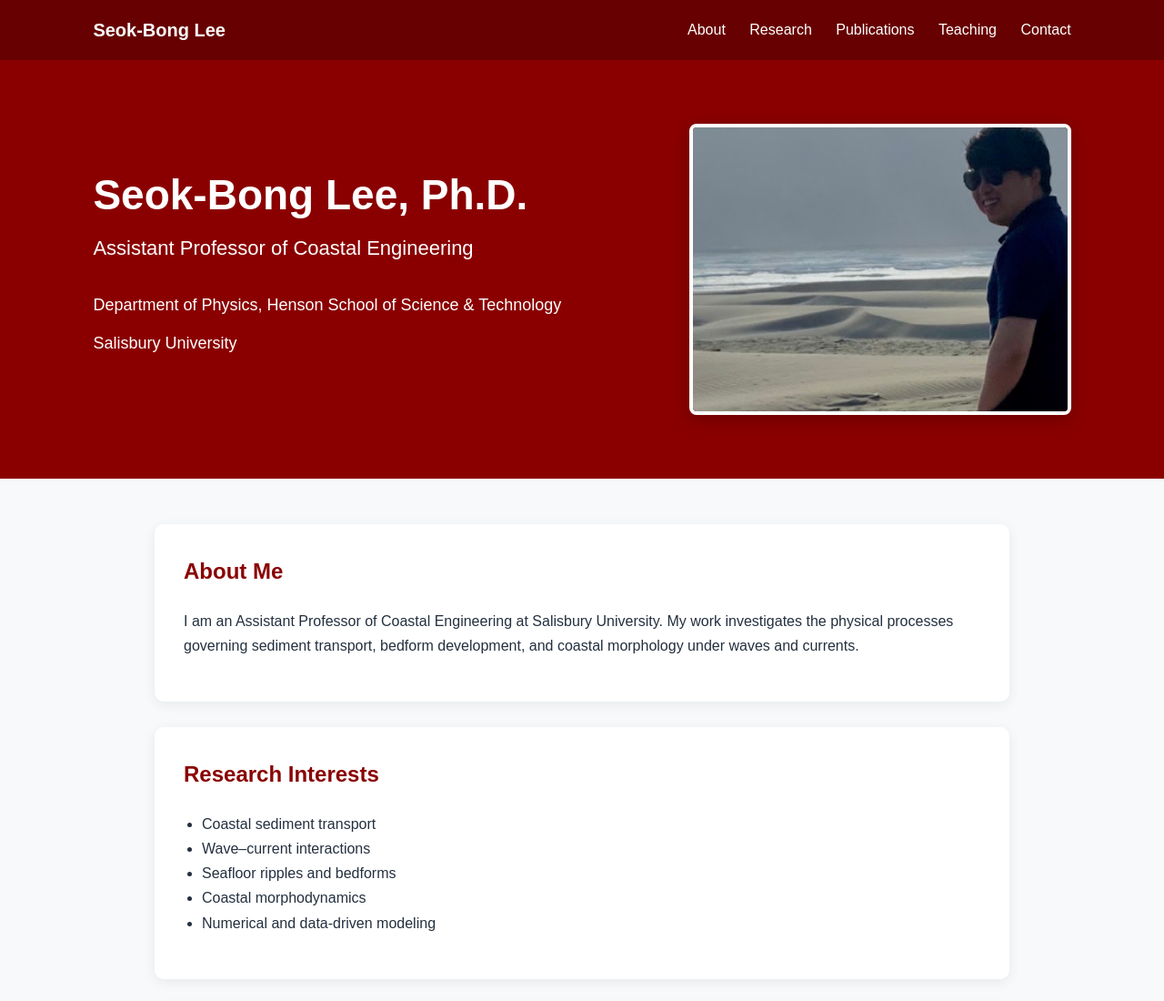
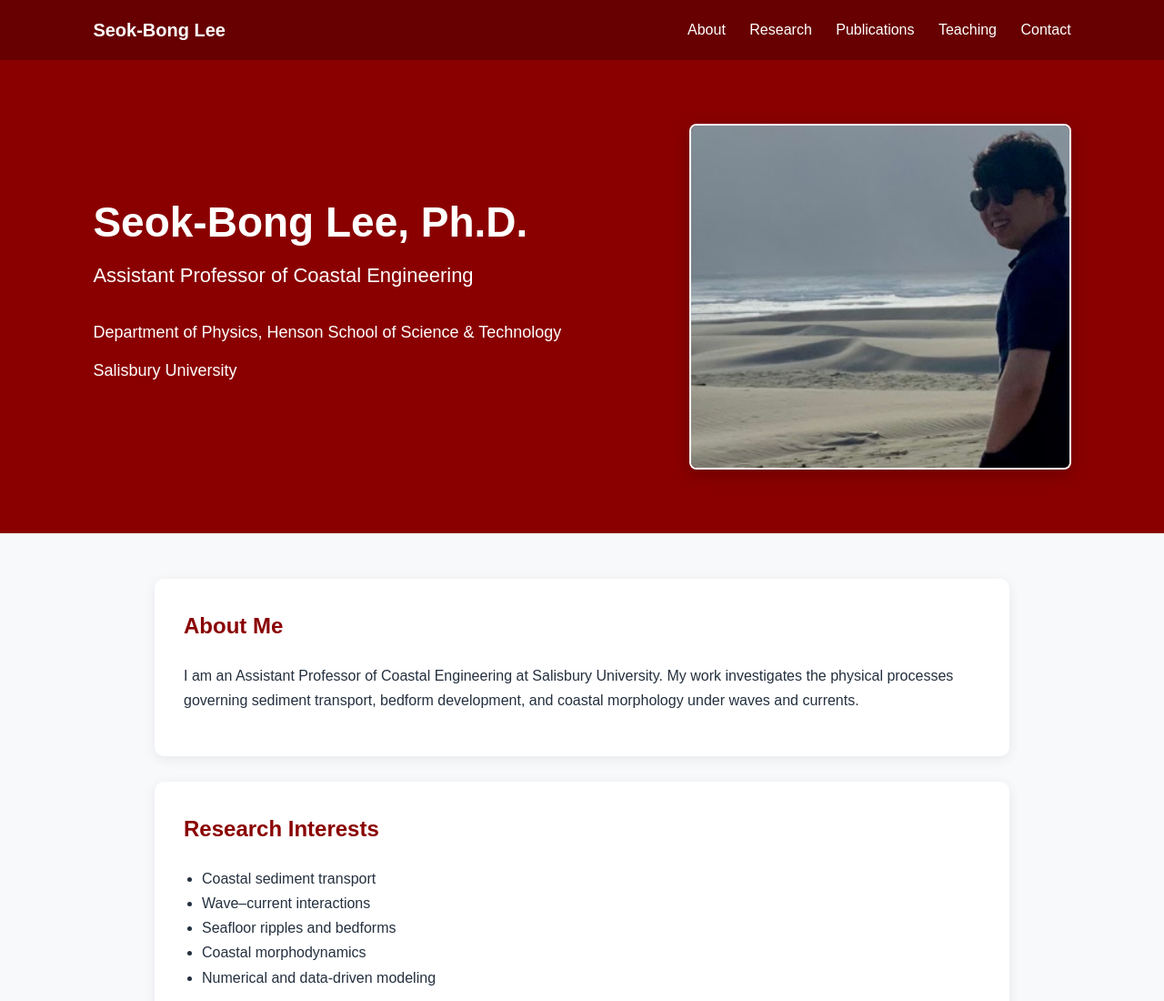
Before and after one commit to Seokbong-Lee/seokbong-lee.github.io, a plain HTML site: page index.html in a window 1280 px wide. Shown: the top 1100 px of the page at 91% size. Drawn offline with Linux system fonts and the light colour scheme.

Commit message:
Update index.html

```diff
--- a/index.html
+++ b/index.html
@@ -91,11 +91,11 @@
 
     .profile-photo {
       width: 420px;
-      height: 320px;
+      height: 380px;
       object-fit: cover;
       object-position: center;
       border-radius: 8px;
-      border: 4px solid white;
+      border: 2px solid white;
       flex-shrink: 0;
       box-shadow: 0 5px 18px rgba(0, 0, 0, 0.22);
     }
```
